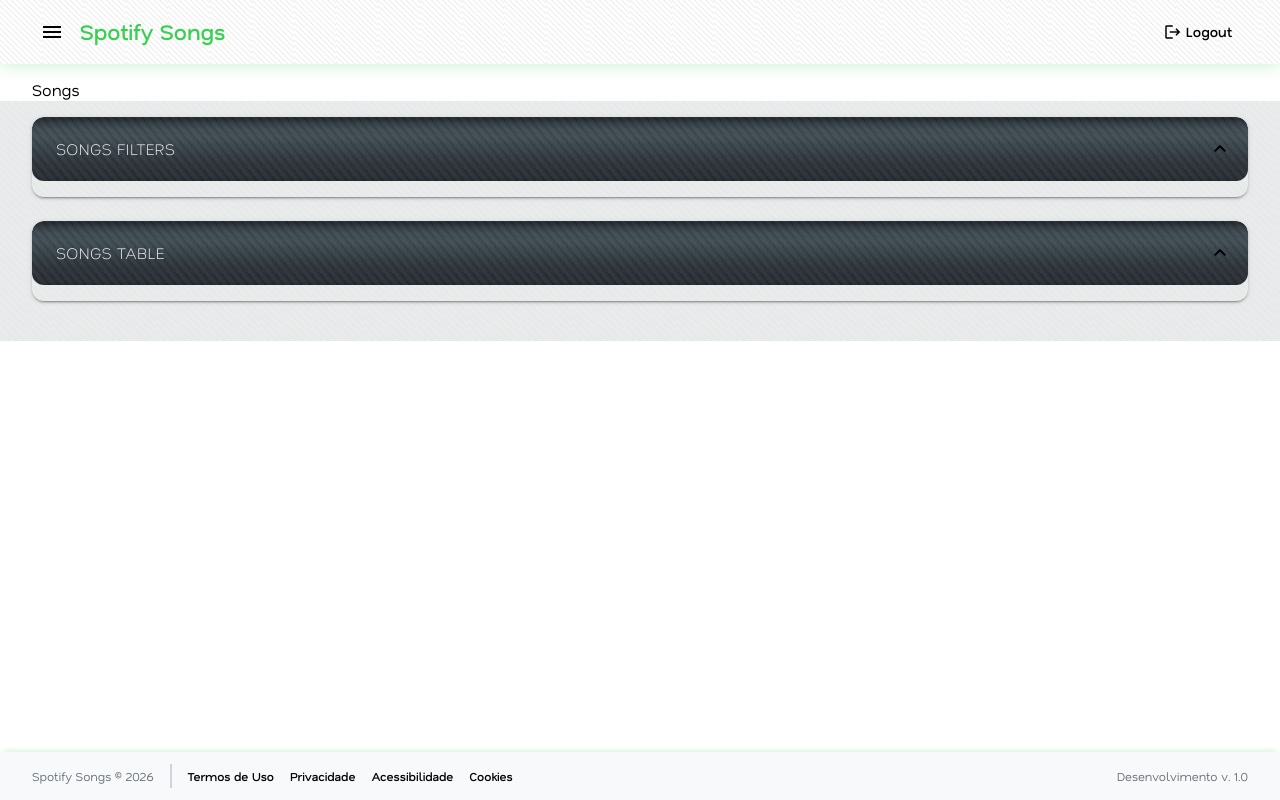
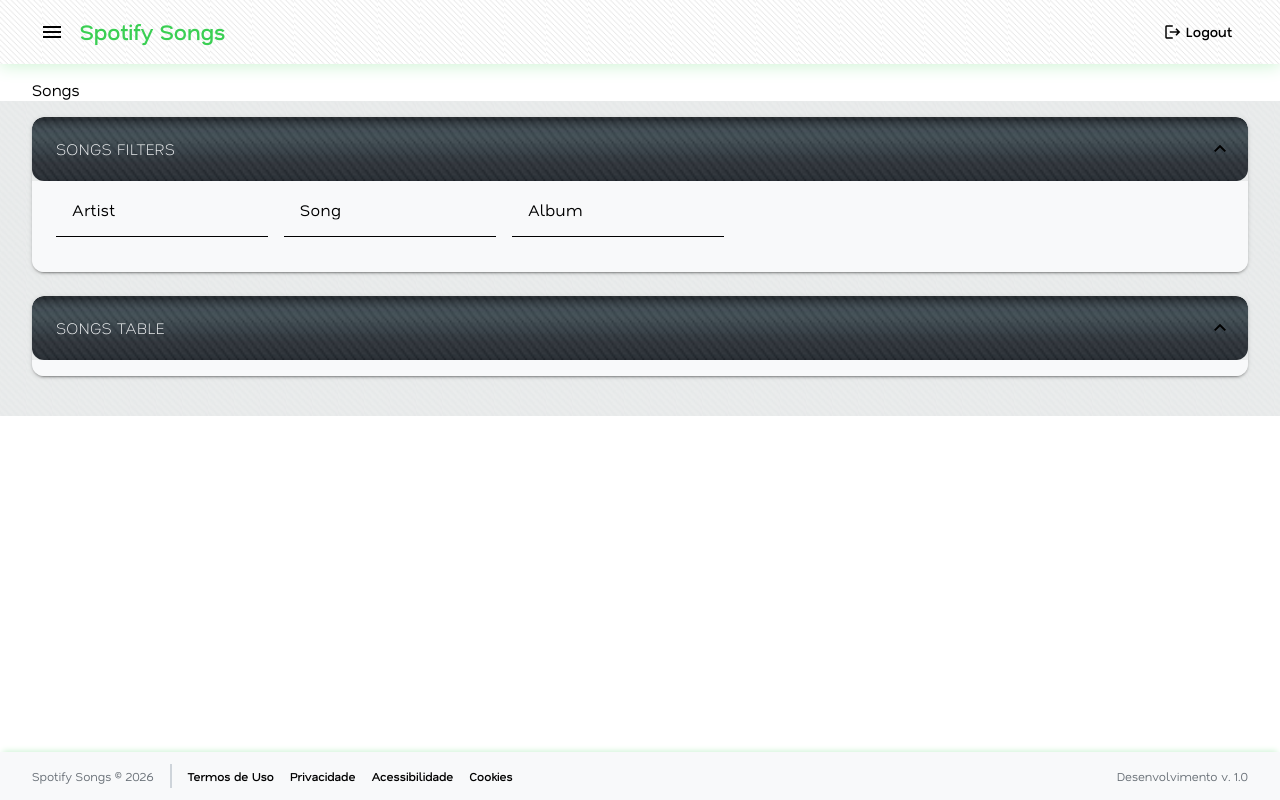
Before and after one commit to suenoctisay/Project-SpotifySongs, an Angular app: page /songs in a window 1280 px wide. Built offline with nearby package versions, Linux system fonts and the light colour scheme.

Commit message:
style: criação e estiização do componente songs-filters

```diff
--- a/src/app/pages/songs/components/home/home.html
+++ b/src/app/pages/songs/components/home/home.html
@@ -12,6 +12,7 @@
             Songs Filters
           </mat-panel-title>
         </mat-expansion-panel-header>
+        <app-songs-filters></app-songs-filters>
       </mat-expansion-panel>
     </mat-accordion>
   </div>
--- /dev/null
+++ b/src/app/pages/songs/components/songs-filters/songs-filters.html
@@ -0,0 +1,23 @@
+<div class="songs-filters">
+  <form class="songs-filters_form">
+
+    <!-- artist -->
+    <mat-form-field class="songs-filters_form_field">
+      <mat-label>Artist</mat-label>
+      <input placeholder="Ex: Chase Atlantic" matInput />
+    </mat-form-field>
+
+    <!-- song -->
+    <mat-form-field class="songs-filters_form_field">
+      <mat-label>Song</mat-label>
+      <input placeholder="Ex: Hands to Myself" matInput />
+    </mat-form-field>
+
+    <!-- album -->
+    <mat-form-field class="songs-filters_form_field">
+      <mat-label>Album</mat-label>
+      <input placeholder="Ex: Short n' Sweet" matInput />
+    </mat-form-field>
+
+  </form>
+</div>
--- /dev/null
+++ b/src/app/pages/songs/components/songs-filters/songs-filters.scss
@@ -0,0 +1,10 @@
+:host{
+  .songs-filters{
+    &_form{
+      &_field{
+        margin-right: 16px
+      }
+    }
+  }
+
+}
--- a/src/assets/scss/material-overrides.scss
+++ b/src/assets/scss/material-overrides.scss
@@ -4,3 +4,8 @@
   flex-direction: column;
   align-items: flex-start;
 }
+
+/*-- EXPANSION-PANEL --*/
+.mat-expansion-panel-content-wrapper{
+  background-color: var(--neutral-1);
+}
```
Also changed, not shown: src/app/pages/songs/components/home/home.ts (+4 -3 lines), src/app/pages/songs/components/songs-filters/songs-filters.ts (added, +20 -0 lines), 1 other file (tests, documents, lock files or other folders).
